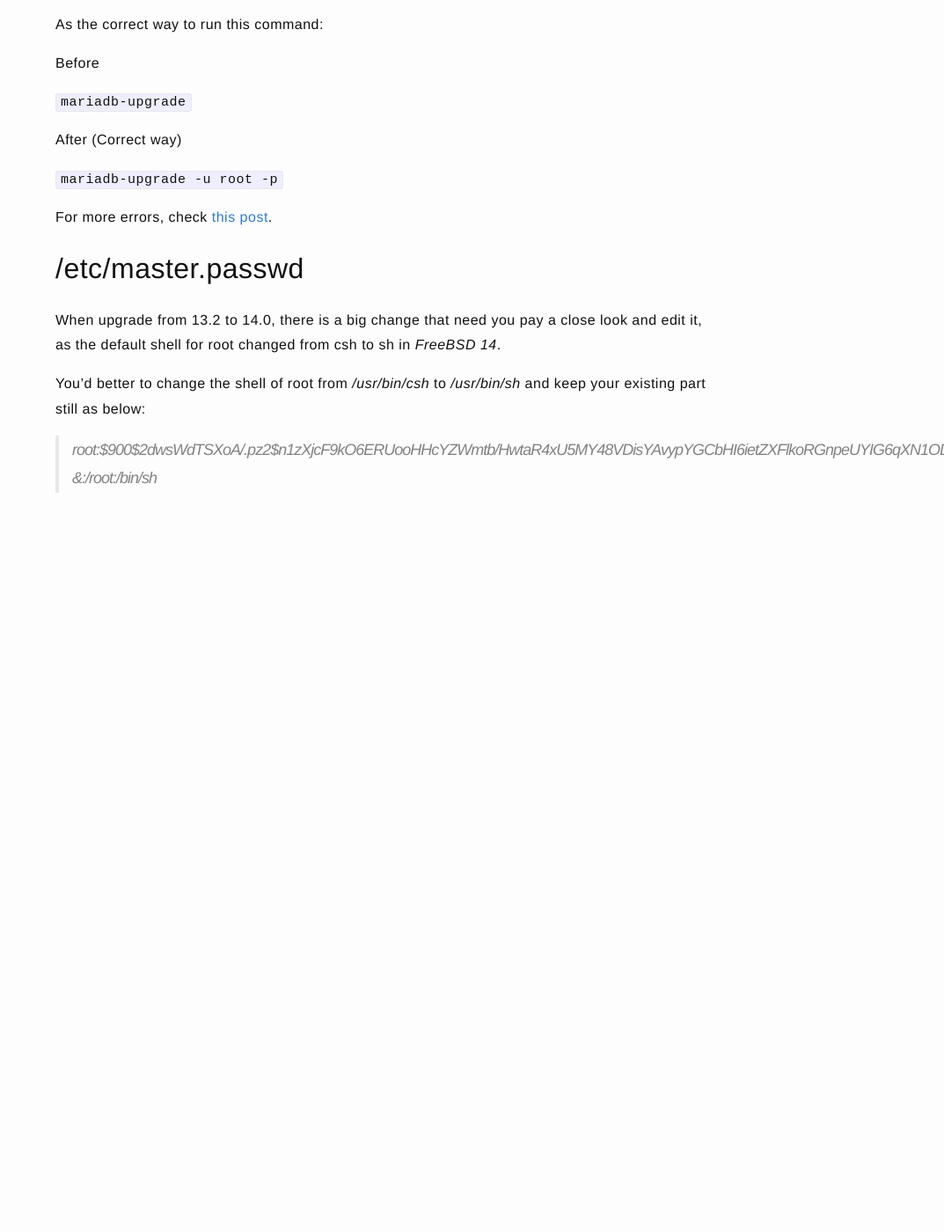
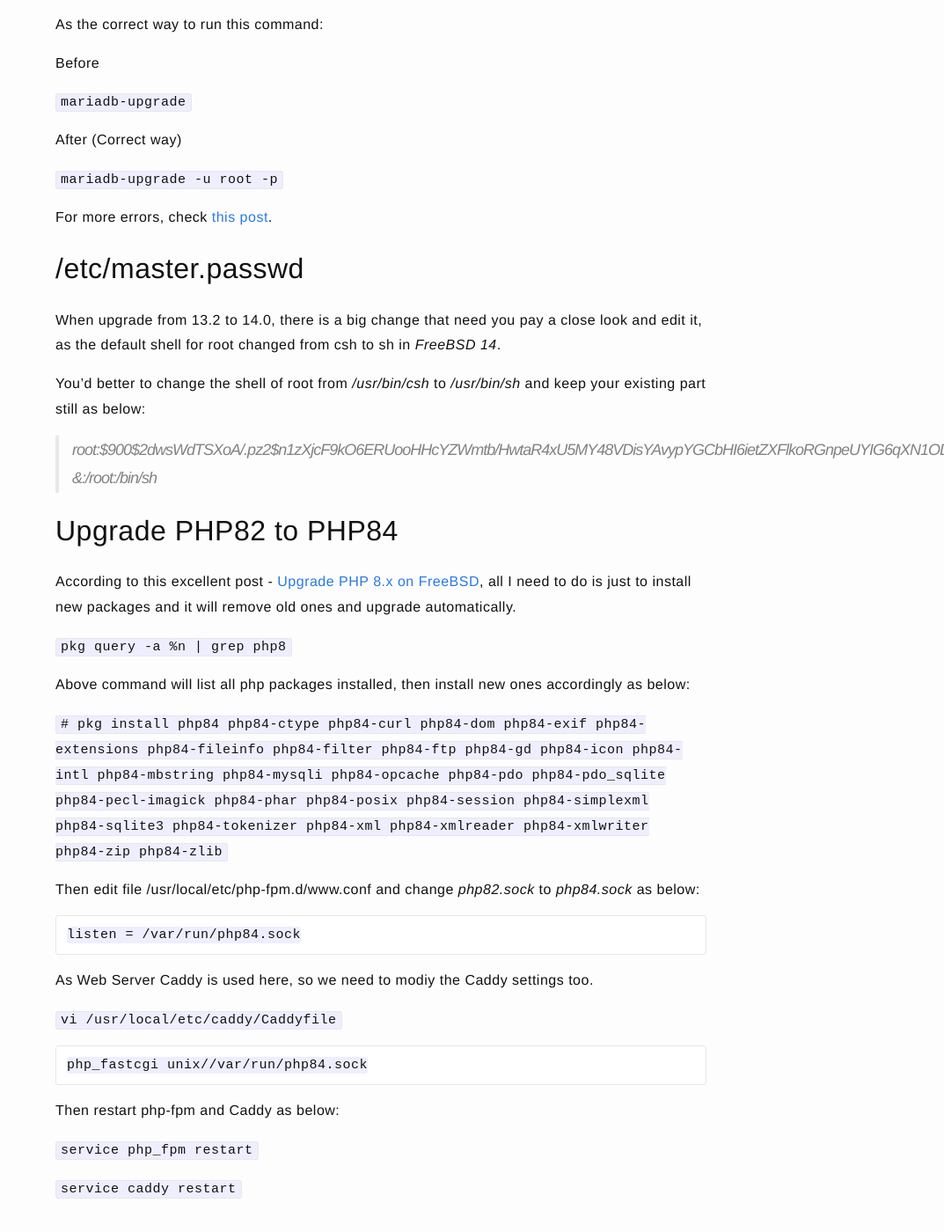
Before and after one commit to jazzi/jazzi.github.io, a Jekyll site: the page built from _posts/2026-02-28-upgrade-freebsd130-to-143.md, in a window 1280 px wide and 1400 px high, scrolled down 2810 px. Shown: the whole window at 88% size, without its empty margins (207-1280 px from the left). Built offline with Jekyll 4.4.1, drawn with Linux system fonts in a browser that asks for light colours; before the commit the page ends 3430 px from its top, so only the background shows below that.

Commit message:
add more

````diff
--- a/_posts/2026-02-28-upgrade-freebsd130-to-143.md
+++ b/_posts/2026-02-28-upgrade-freebsd130-to-143.md
@@ -127,3 +127,33 @@ When upgrade from 13.2 to 14.0, there is a big change that need you pay a close
 You'd better to change the shell of root from */usr/bin/csh* to */usr/bin/sh* and keep your existing part still as below:
 
 > root:$900$2dwsWdTSXoA/.pz2$n1zXjcF9kO6ERUooHHcYZWmtb/HwtaR4xU5MY48VDisYAvypYGCbHI6ietZXFlkoRGnpeUYIG6qXN1OD4q.uS60:0:0::0:0:Charlie &:/root:/bin/sh
+
+## Upgrade PHP82 to PHP84
+
+According to this excellent post - [Upgrade PHP 8.x on FreeBSD](https://www.gaelanlloyd.com/blog/how-to-upgrade-php-80-to-82-on-freebsd/), all I need to do is just to install new packages and it will remove old ones and upgrade automatically.
+
+`pkg query -a %n | grep php8`
+
+Above command will list all php packages installed, then install new ones accordingly as below:
+
+`# pkg install php84 php84-ctype php84-curl php84-dom php84-exif php84-extensions php84-fileinfo php84-filter php84-ftp php84-gd php84-icon php84-intl php84-mbstring php84-mysqli php84-opcache php84-pdo  php84-pdo_sqlite php84-pecl-imagick php84-phar php84-posix php84-session php84-simplexml php84-sqlite3 php84-tokenizer php84-xml php84-xmlreader php84-xmlwriter php84-zip php84-zlib`
+
+Then edit file /usr/local/etc/php-fpm.d/www.conf and change *php82.sock* to *php84.sock* as below:
+
+```
+listen = /var/run/php84.sock
+```
+
+As Web Server Caddy is used here, so we need to modiy the Caddy settings too.
+
+`vi /usr/local/etc/caddy/Caddyfile`
+
+```
+php_fastcgi unix//var/run/php84.sock
+```
+
+Then restart php-fpm and Caddy as below:
+
+`service php_fpm restart`
+
+`service caddy restart`
````
